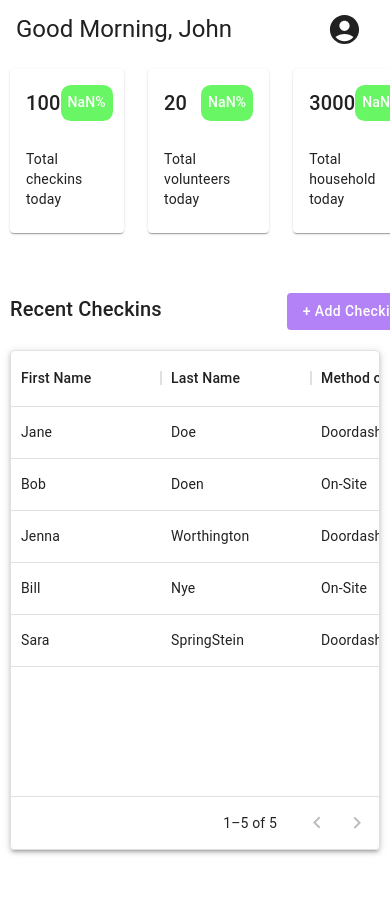
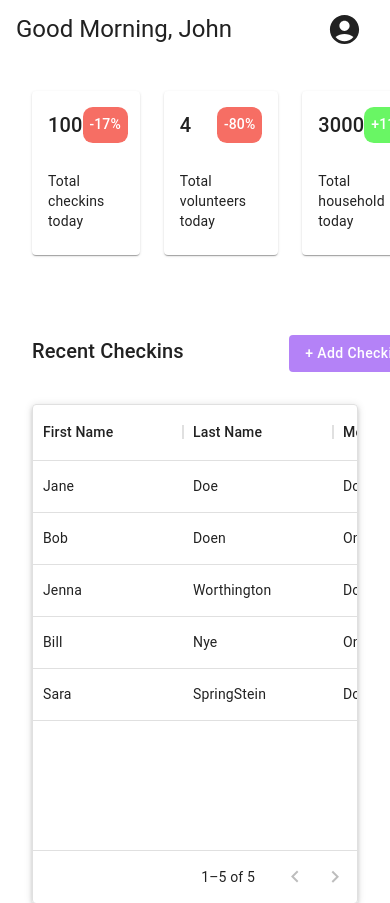
Before and after one commit to CareCrate/PantryPilot, a Next.js app in the folder carecrate/: page /volunteers/dashboard in a window 390 px wide. Shown: the top 903 px of the page. Built offline with nearby package versions, Linux system fonts and the light colour scheme.

Commit message:
Fixup! Convert px values to em for better compatibility w/ mobile.

```diff
--- a/carecrate/src/pages/volunteers/dashboard.tsx
+++ b/carecrate/src/pages/volunteers/dashboard.tsx
@@ -68,25 +68,25 @@ const data: GridRowsProp = [
 
 export default function VolunteerDashboard() {
     return (
-        <Box component='div' sx={{ overflowX: 'clip', position: 'relative', margin: 'auto', maxWidth: '1920px', padding: '10px' }}>
+        <Box component='div' sx={{ overflowX: 'clip', position: 'relative', margin: 'auto', maxWidth: '1920px', padding: '2em' }}>
             <Grid container spacing={0} direction='column' sx={{ width: '100%' }}>
 
                 <Grid item container direction='column' spacing={0} sx={{ flexDirection: 'column' }}>
 
                     {/* TODO: Implement Cards. */}
                     <Stack direction='row' spacing={3}>
-                        <DataCard subtitle={'Total checkins today'} value={100} />
-                        <DataCard subtitle={'Total volunteers today'} value={20} />
-                        <DataCard subtitle={'Total household today'} value={3000} />
+                        <DataCard subtitle={'Total checkins today'} value={100} prev={120} />
+                        <DataCard subtitle={'Total volunteers today'} value={4} prev={20} />
+                        <DataCard subtitle={'Total household today'} value={3000} prev={2700} />
                         {/* <DataCard subtitle={'Food weight'} value={25} units={'lbs'} /> */}
                     </Stack>
 
                     {/* TODO: Implement Dynamic List */}
-                    <Stack direction='row' spacing={0} sx={{ marginTop: '60px' }}>
+                    <Stack direction='row' spacing={0} sx={{ marginTop: '5em' }}>
                         <Typography variant='h6' sx={{ flexGrow: 1 }}>Recent Checkins</Typography>
                         <Button variant='contained' disableElevation disableRipple disableTouchRipple sx={{ textTransform: 'none' }}>+ Add Checkin</Button>
                     </Stack>
-                    <Paper component='div' elevation={3} sx={{ height: 500, width: '100%', marginTop: '20px' }}>
+                    <Paper component='div' elevation={3} sx={{ height: 500, width: '100%', marginTop: '2em' }}>
                         <DataGrid rows={data} columns={fields} />
                     </Paper>
                 </Grid>
```
